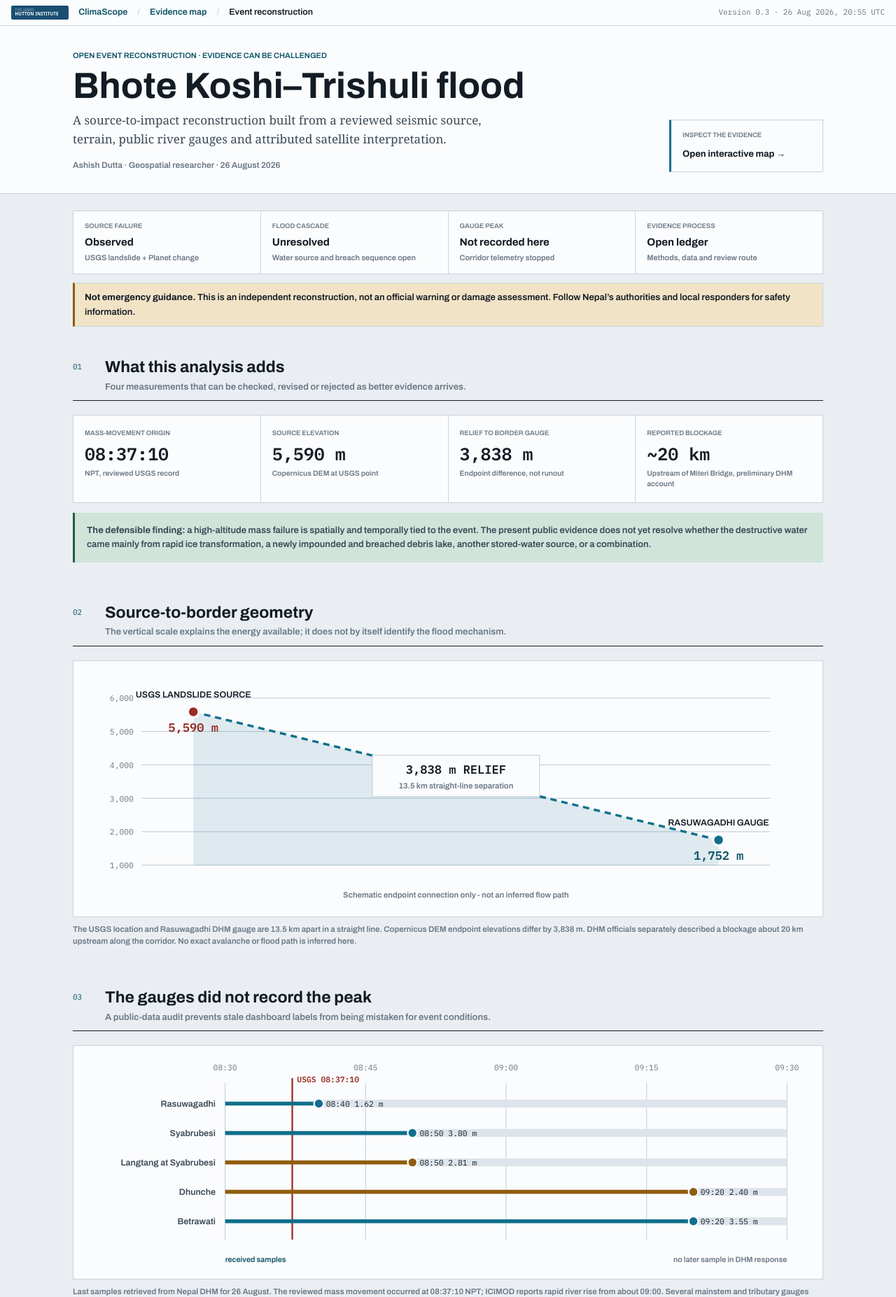
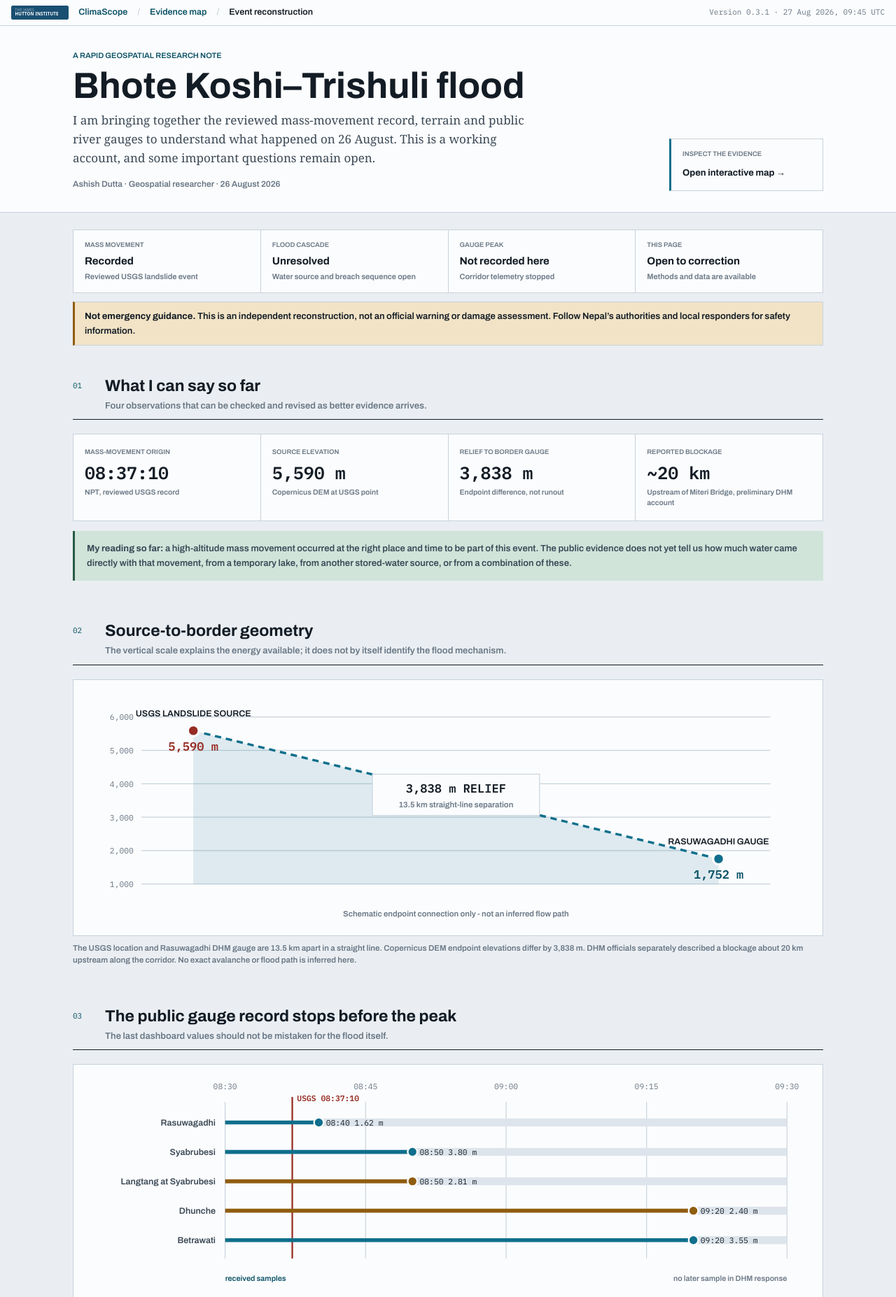
Before and after one commit to Ashish-Dutta007/climascope, a Flask app: page /trishuli/report in a window 1280 px wide. Shown: the top 1854 px of the page at 70% size. Run offline with Flask 3, Linux system fonts and the light colour scheme; parts of the project's set-up code (start-up, migrations or seed data) failed here and were passed over; some libraries are stand-ins or nearby versions.

Commit message:
Make Trishuli brief leaner and more personal

```diff
--- a/static/trishuli/DATA_NOTES.txt
+++ b/static/trishuli/DATA_NOTES.txt
@@ -1,5 +1,5 @@
 TRISHULI FLOOD EVENT EVIDENCE AND PRE-EVENT BASELINE
-Version 0.3 - 26 August 2026, 20:55 UTC
+Version 0.3.1 - 27 August 2026, 09:45 UTC
 
 Author
 ------
@@ -57,8 +57,7 @@ Analytical limits
 - The BSI field is an experimental, uncalibrated composite retained from the
   rapid build. Do not interpret it as blockage probability or hazard. Prefer
   the direct slope, relief and gradient fields.
-- No post-event image pixels or field validation are included. Licensed
-  PlanetScope interpretation is attributed by link only.
+- No post-event image pixels or field validation are included.
 - DHM gauge samples end during the event window and do not capture the peak.
 - Proximity to the channel does not imply that a feature was flooded,
   damaged or inaccessible.
--- a/static/trishuli/report.css
+++ b/static/trishuli/report.css
@@ -6,13 +6,13 @@ a{color:var(--accent-ink)}
 
 .mast{background:var(--panel);border-bottom:1px solid var(--line);margin-bottom:24px}
 .mast-in{max-width:1120px;margin:0 auto;padding:34px 24px 30px;display:flex;gap:36px;align-items:flex-end;justify-content:space-between}
-.eyebrow,.byline,.map-cta,.status,.section-head,.finding-grid,.finding-note,.caution,.gauge-table,.mechanism-grid,.boundary,.observation-line,.next-grid,.collab-grid,.contribute,.subhead,.related,details,footer{font-family:var(--ui)}
+.eyebrow,.byline,.map-cta,.status,.section-head,.finding-grid,.finding-note,.caution,.gauge-table,.mechanism-grid,.boundary,.observation-line,.next-grid,.collab-grid,.contribute,details,footer{font-family:var(--ui)}
 .eyebrow{font-size:11px;font-weight:600;letter-spacing:0;text-transform:uppercase;color:var(--accent-ink)}
 h1{font-family:var(--ui);font-size:52px;line-height:1.02;letter-spacing:0;margin:8px 0 10px;max-width:760px}
 .sub{font-size:17px;color:var(--ink-2);max-width:68ch;margin:0}
 .byline{margin-top:14px;color:var(--muted);font-size:12px}
 .map-cta{display:block;flex:none;width:220px;padding:14px 16px;border:1px solid var(--line);border-left:3px solid var(--accent);background:var(--panel);text-decoration:none;color:var(--ink-2)}
-.map-cta span,.collab-grid span,.related>article>span{display:block;font-size:9.5px;letter-spacing:0;text-transform:uppercase;color:var(--muted);margin-bottom:5px}
+.map-cta span,.collab-grid span{display:block;font-size:9.5px;letter-spacing:0;text-transform:uppercase;color:var(--muted);margin-bottom:5px}
 .map-cta b{font-size:13px;color:var(--ink)}
 .map-cta:hover{border-color:var(--accent)}
 
@@ -80,13 +80,6 @@ figcaption{font-family:var(--ui);font-size:11.5px;color:var(--muted);line-height
 .collab-grid b{display:block;font-size:13px;color:var(--ink);margin-bottom:8px}
 .collab-grid small{display:block;font-size:10.5px;color:var(--muted);line-height:1.45}
 .contribute{margin-top:14px;padding:12px 15px;border-left:3px solid var(--good);background:var(--good-soft);font-size:12.5px;color:var(--ink-2)}
-.subhead{font-size:15px;margin:28px 0 10px}
-.related{display:grid;grid-template-columns:repeat(2,1fr);gap:14px}
-.related article{background:var(--panel);border:1px solid var(--line);padding:16px}
-.related h3{font-size:14px;margin:5px 0 8px}
-.related p{font-size:12.5px;color:var(--ink-2);margin:0 0 9px}
-.related a{font-size:11.5px;font-weight:600;margin-right:12px;text-decoration:none}
-
 details{background:var(--panel);border:1px solid var(--line);margin-bottom:8px}
 summary{cursor:pointer;padding:12px 14px;font-weight:600;font-size:13px;color:var(--ink)}
 details[open] summary{border-bottom:1px solid var(--line)}
@@ -101,7 +94,7 @@ footer b{color:var(--ink)}
   .mast-in{align-items:flex-start;flex-direction:column;padding-top:26px}
   .map-cta{width:100%}
   .status,.finding-grid{grid-template-columns:repeat(2,1fr)}
-  .mechanism-grid,.collab-grid,.related{grid-template-columns:1fr}
+  .mechanism-grid,.collab-grid{grid-template-columns:1fr}
   .observation-line{grid-template-columns:repeat(2,1fr);row-gap:30px}
   .next-grid{grid-template-columns:1fr}
   footer{grid-template-columns:1fr}
--- a/templates/trishuli.html
+++ b/templates/trishuli.html
@@ -28,7 +28,7 @@
     <a href="/">ClimaScope</a><span class="sep">/</span>
     <span>Trishuli flood</span><span class="sep">/</span>
     <a href="/trishuli/report">Event reconstruction</a>
-    <span class="grow">Version 0.3 &middot; evidence 26 Aug 2026</span>
+    <span class="grow">Version 0.3.1 &middot; evidence 26 Aug 2026</span>
   </div>
 
   <div class="app">
--- a/templates/trishuli_report.html
+++ b/templates/trishuli_report.html
@@ -28,15 +28,15 @@
   <a href="/">ClimaScope</a><span class="sep">/</span>
   <a href="/trishuli">Evidence map</a><span class="sep">/</span>
   <span>Event reconstruction</span>
-  <span class="grow">Version 0.3 &middot; 26 Aug 2026, 20:55 UTC</span>
+  <span class="grow">Version 0.3.1 &middot; 27 Aug 2026, 09:45 UTC</span>
 </div>
 
 <header class="mast">
   <div class="mast-in">
     <div>
-      <div class="eyebrow">Open event reconstruction &middot; Evidence can be challenged</div>
+      <div class="eyebrow">A rapid geospatial research note</div>
       <h1>Bhote Koshi&ndash;Trishuli flood</h1>
-      <p class="sub">A source-to-impact reconstruction built from a reviewed seismic source, terrain, public river gauges and attributed satellite interpretation.</p>
+      <p class="sub">I am bringing together the reviewed mass-movement record, terrain and public river gauges to understand what happened on 26 August. This is a working account, and some important questions remain open.</p>
       <div class="byline">Ashish Dutta &middot; Geospatial researcher &middot; 26 August 2026</div>
     </div>
     <a class="map-cta" href="/trishuli"><span>Inspect the evidence</span><b>Open interactive map &rarr;</b></a>
@@ -45,23 +45,23 @@
 
 <main class="wrap">
   <section class="status" aria-label="Current assessment status">
-    <div><span>Source failure</span><strong>Observed</strong><small>USGS landslide + Planet change</small></div>
+    <div><span>Mass movement</span><strong>Recorded</strong><small>Reviewed USGS landslide event</small></div>
     <div><span>Flood cascade</span><strong>Unresolved</strong><small>Water source and breach sequence open</small></div>
     <div><span>Gauge peak</span><strong>Not recorded here</strong><small>Corridor telemetry stopped</small></div>
-    <div><span>Evidence process</span><strong>Open ledger</strong><small>Methods, data and review route</small></div>
+    <div><span>This page</span><strong>Open to correction</strong><small>Methods and data are available</small></div>
   </section>
 
   <div class="safety"><b>Not emergency guidance.</b> This is an independent reconstruction, not an official warning or damage assessment. Follow Nepal&rsquo;s authorities and local responders for safety information.</div>
 
   <section id="findings">
-    <div class="section-head"><span>01</span><div><h2>What this analysis adds</h2><p>Four measurements that can be checked, revised or rejected as better evidence arrives.</p></div></div>
+    <div class="section-head"><span>01</span><div><h2>What I can say so far</h2><p>Four observations that can be checked and revised as better evidence arrives.</p></div></div>
     <div class="finding-grid">
       <article><span>Mass-movement origin</span><strong id="event-time">08:37:10</strong><small>NPT, reviewed USGS record</small></article>
       <article><span>Source elevation</span><strong id="source-elevation">5,590 m</strong><small>Copernicus DEM at USGS point</small></article>
       <article><span>Relief to border gauge</span><strong id="source-relief">3,838 m</strong><small>Endpoint difference, not runout</small></article>
       <article><span>Reported blockage</span><strong>~20 km</strong><small>Upstream of Miteri Bridge, preliminary DHM account</small></article>
     </div>
-    <div class="finding-note"><b>The defensible finding:</b> a high-altitude mass failure is spatially and temporally tied to the event. The present public evidence does not yet resolve whether the destructive water came mainly from rapid ice transformation, a newly impounded and breached debris lake, another stored-water source, or a combination.</div>
+    <div class="finding-note"><b>My reading so far:</b> a high-altitude mass movement occurred at the right place and time to be part of this event. The public evidence does not yet tell us how much water came directly with that movement, from a temporary lake, from another stored-water source, or from a combination of these.</div>
   </section>
 
   <section id="reconstruction">
@@ -73,7 +73,7 @@
   </section>
 
   <section id="telemetry">
-    <div class="section-head"><span>03</span><div><h2>The gauges did not record the peak</h2><p>A public-data audit prevents stale dashboard labels from being mistaken for event conditions.</p></div></div>
+    <div class="section-head"><span>03</span><div><h2>The public gauge record stops before the peak</h2><p>The last dashboard values should not be mistaken for the flood itself.</p></div></div>
     <figure>
       <div id="telemetrychart"></div>
       <figcaption>Last samples retrieved from Nepal DHM for 26 August. The reviewed mass movement occurred at 08:37:10 NPT; ICIMOD reports rapid river rise from about 09:00. Several mainstem and tributary gauges then stopped transmitting. This may reflect instrument, power or communications failure and is not treated as a flood-arrival clock.</figcaption>
@@ -83,62 +83,56 @@
   </section>
 
   <section id="mechanisms">
-    <div class="section-head"><span>04</span><div><h2>Three mechanisms remain in play</h2><p>The useful question is not which story sounds best, but which new observation would discriminate among them.</p></div></div>
+    <div class="section-head"><span>04</span><div><h2>What may have happened</h2><p>These are working explanations, not conclusions. Each needs different evidence.</p></div></div>
     <div class="mechanism-grid">
       <article>
         <div class="mechanism-head"><span>A</span><h3>Direct rock&ndash;ice debris flow</h3></div>
-        <p><b>Supports:</b> reviewed landslide signal and a large new high-altitude disturbance in 25/26 August Planet imagery.</p>
-        <p><b>Missing:</b> displaced volume, ice fraction and evidence that direct transformation supplies the observed water volume.</p>
-        <p class="test"><b>Test:</b> map source scar, deposit continuity and volume from stereo/high-resolution imagery.</p>
+        <p><b>Why it fits:</b> USGS records a large, high-altitude landslide at 08:37 NPT.</p>
+        <p><b>What we do not know:</b> the displaced volume, ice fraction, or whether direct transformation could supply the observed water volume.</p>
+        <p class="test"><b>What would help:</b> mapping the scar, deposit continuity and volume from post-event imagery.</p>
       </article>
       <article>
         <div class="mechanism-head"><span>B</span><h3>Temporary dam and breach</h3></div>
-        <p><b>Supports:</b> DHM&rsquo;s preliminary account of debris blocking the river before a temporary lake released.</p>
-        <p><b>Missing:</b> mapped dam geometry, lake area, duration and breach timing.</p>
-        <p class="test"><b>Test:</b> identify a backwater/debris watermark and breach notch in independent post-event views.</p>
+        <p><b>Why it fits:</b> DHM&rsquo;s preliminary account describes debris blocking the river before a temporary lake released.</p>
+        <p><b>What we do not know:</b> the dam geometry, lake area, duration or breach timing.</p>
+        <p class="test"><b>What would help:</b> a backwater or debris watermark and breach notch visible in independent post-event views.</p>
       </article>
       <article>
         <div class="mechanism-head"><span>C</span><h3>Additional stored water</h3></div>
-        <p><b>Supports:</b> the water-volume question remains open, and several upstream lakes have been raised for inspection.</p>
-        <p><b>Missing:</b> evidence that any pre-existing lake drained or that a sub/englacial reservoir was connected.</p>
-        <p class="test"><b>Test:</b> compare lake shorelines and inspect upstream radar/optical change beyond the visible scar.</p>
+        <p><b>Why it fits:</b> the source of the reported water volume remains an open question.</p>
+        <p><b>What we do not know:</b> whether a pre-existing lake drained or a subglacial or englacial reservoir was connected.</p>
+        <p class="test"><b>What would help:</b> lake-shoreline comparisons and upstream radar or optical change beyond the source area.</p>
       </article>
     </div>
     <p class="boundary">These mechanisms are not mutually exclusive. A rock&ndash;ice avalanche can create a temporary blockage, entrain channel water and sediment, and interact with an upstream reservoir.</p>
   </section>
 
   <section id="next">
-    <div class="section-head"><span>05</span><div><h2>Observation plan</h2><p>Each acquisition has a declared job before anyone looks at the result.</p></div></div>
+    <div class="section-head"><span>05</span><div><h2>What I will check next</h2><p>The next satellite passes may help, but steep terrain makes a single radar image easy to misread.</p></div></div>
     <div class="observation-line">
       <div class="obs done"><span>Pre-event radar</span><b>16 Aug</b><small>Sentinel-1, orbit 85</small></div>
-      <div class="obs now"><span>Event evidence</span><b>26 Aug</b><small>USGS, DHM and Planet interpretation</small></div>
+      <div class="obs now"><span>Event records</span><b>26 Aug</b><small>USGS and Nepal DHM</small></div>
       <div class="obs next"><span>First radar test</span><b>28 Aug</b><small>Source scar, blockage and deposits</small></div>
       <div class="obs"><span>Second geometry</span><b>31 Aug</b><small>Reject shadow/layover artefacts</small></div>
     </div>
     <div class="next-grid">
       <div><span class="count-label">Next expected Sentinel-1 acquisition</span><strong id="nextpass">Calculating&hellip;</strong><small>28 Aug 12:21 UTC, projected from the repeat cycle</small></div>
-      <p><b>Promotion rule:</b> no candidate scar, deposit, blockage or flood edge enters the evidence layer from one radar view alone in steep terrain. It must survive the second geometry or be supported by licensed optical imagery or a geolocated field observation.</p>
+      <p><b>How I will use it:</b> I will not map a scar, deposit, blockage or flood edge from one radar view alone. It needs to remain visible from the second geometry, or be supported by licensed optical imagery or a geolocated field observation.</p>
     </div>
   </section>
 
   <section id="collaborate">
-    <div class="section-head"><span>06</span><div><h2>Built to be corrected</h2><p>Observations are attributed, machine-readable and kept separate from interpretation.</p></div></div>
+    <div class="section-head"><span>06</span><div><h2>Please challenge or add to this</h2><p>I will keep observations attributed and separate from my interpretation.</p></div></div>
     <div class="collab-grid">
       <a href="https://github.com/Ashish-Dutta007/climascope/issues/new?template=trishuli-observation.yml"><span>Contribute evidence</span><b>Open the structured review form &rarr;</b><small>Time, location, direct observation, source, licence and uncertainty are required.</small></a>
       <a href="{{ url_for('static', filename='trishuli/event_observations.geojson') }}" download><span>Reuse the spatial ledger</span><b>Download event GeoJSON &rarr;</b><small>USGS source and DHM gauge observations with evidence-tier fields.</small></a>
       <a href="https://github.com/Ashish-Dutta007/climascope/tree/main/analysis/trishuli"><span>Audit the method</span><b>View reproducible code &rarr;</b><small>Retrieval, parsing, DEM sampling and explicit claim boundaries.</small></a>
     </div>
-    <div class="contribute">Direct contact: <a href="mailto:ashish.dutta@hutton.ac.uk?subject=Trishuli%20evidence%20contribution">ashish.dutta@hutton.ac.uk</a>. Licensed imagery can be reviewed by link without redistribution. Accepted contributions retain their source and uncertainty notes.</div>
-
-    <h3 class="subhead">Related rapid work</h3>
-    <div class="related">
-      <article><span>Source-area imagery</span><h3>Dan Shugar</h3><p>A 25/26 August PlanetScope comparison shows the new high-altitude disturbance. The imagery is linked, not copied here.</p><a href="https://www.linkedin.com/posts/dan-shugar-39217813_the-cause-of-the-horrific-floods-in-nepal-ugcPost-7498343111895556096-93RO">View comparison &rarr;</a></article>
-      <article><span>Susceptibility and ward context</span><h3>Narayan Thapa &amp; Suman Sanjel</h3><p>An Earth Engine application and open deposit provide a complementary rapid susceptibility layer. Susceptibility and bridge overlays are not treated here as confirmed impact.</p><a href="https://ee-narayanthapa.projects.earthengine.app/view/rasuwasuscepectedflood">Open their tool &rarr;</a> <a href="https://zenodo.org/uploads/22111526">Data deposit &rarr;</a></article>
-    </div>
+    <div class="contribute">You can also write to me directly at <a href="mailto:ashish.dutta@hutton.ac.uk?subject=Trishuli%20evidence%20contribution">ashish.dutta@hutton.ac.uk</a>. I can review licensed imagery by link without republishing it, and I will retain the source and uncertainty with any accepted observation.</div>
   </section>
 
   <section id="method">
-    <div class="section-head"><span>07</span><div><h2>Sources and boundaries</h2><p>The concise story above is backed by an inspectable evidence snapshot.</p></div></div>
+    <div class="section-head"><span>07</span><div><h2>Sources, limits and downloads</h2><p>Everything used above is listed here, including what this work cannot establish.</p></div></div>
     <details open>
       <summary>Primary evidence</summary>
       <ul>
@@ -166,7 +160,7 @@
 
   <footer>
     <div><b>Prepared by Ashish Dutta</b><br>Geospatial researcher, The James Hutton Institute</div>
-    <div>Independent rapid reconstruction. Observations and interpretations are versioned separately. Version 0.3 &middot; 26 Aug 2026, 20:55 UTC.</div>
+    <div>A working research note. Observations and interpretations are versioned separately. Version 0.3.1 &middot; 27 Aug 2026, 09:45 UTC.</div>
   </footer>
 </main>
 
```
Also changed, not shown: analysis/trishuli/build_event_evidence.py (+1 -22 lines), static/trishuli/event_evidence.json (+2 -23 lines).
